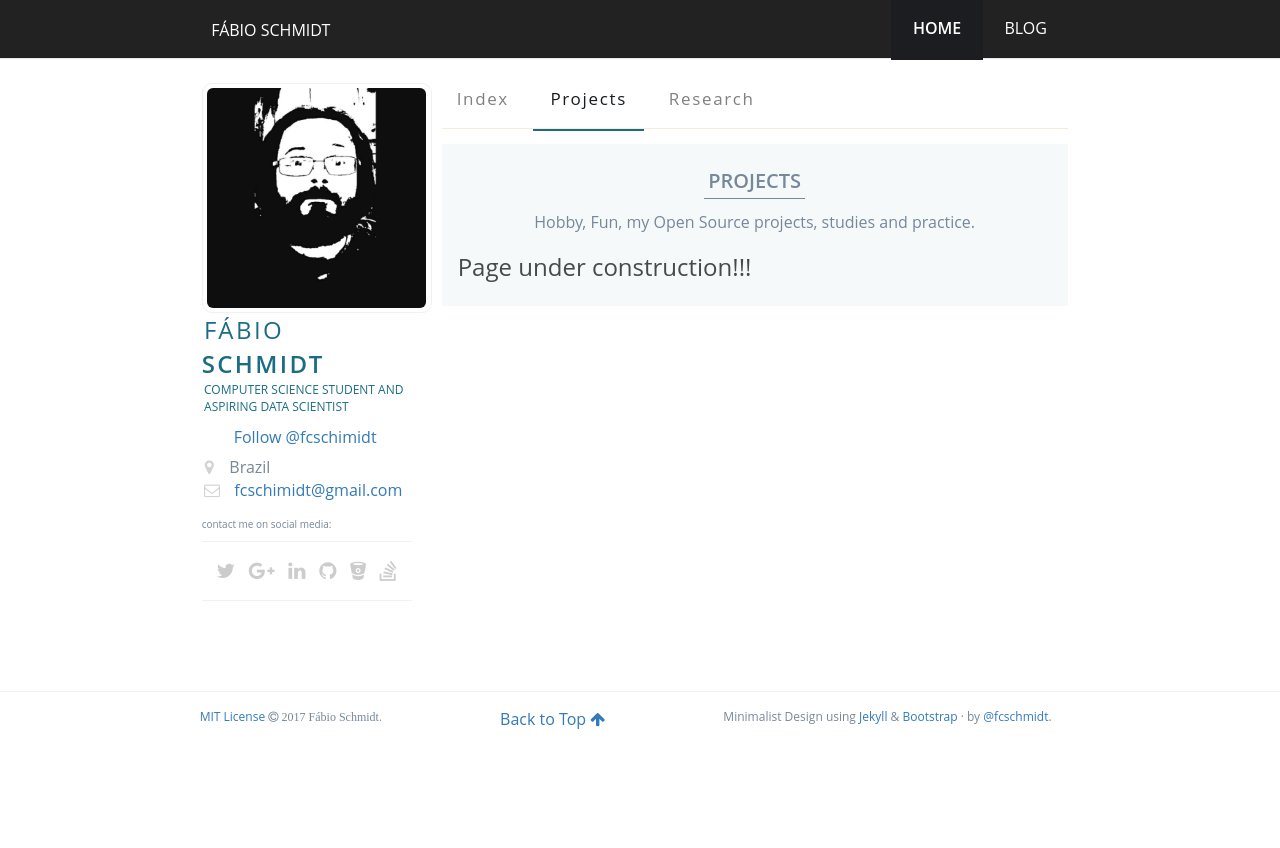
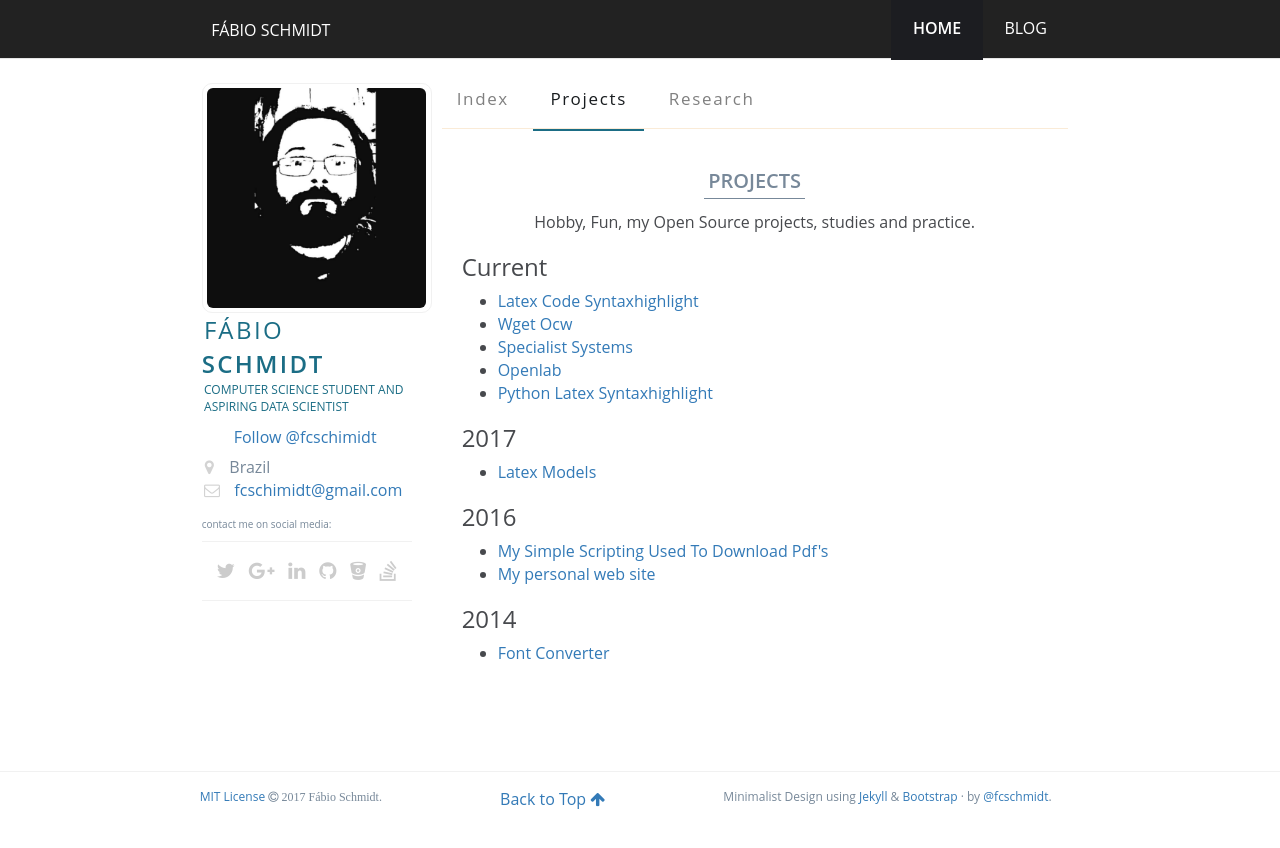
Before and after one commit to fcschmidt/fcschmidt.github.io, a Jekyll site: the page built from pages/projects.html, in a window 1280 px wide. Shown: the top 848 px of the page. Built offline with Jekyll 4.4.1, drawn with Linux system fonts in a browser that asks for light colours; nearby versions of some CDN libraries; comment, search, counter and statistics services are not loaded.

Commit message:
Add projects list and Update page projects

```diff
--- a/_data/projects.yml
+++ b/_data/projects.yml
@@ -18,3 +18,57 @@
   bitbucket_id:
   site: https://fcschmidt.com
   year: 2016
+
+- name: Latex models
+  description:
+  github_id: latex-models
+  bitbucket_id:
+  site:
+  year: 2017
+
+
+#=======================================
+#   Current
+#=======================================
+
+#- name:
+#  description:
+#  github_id:
+#  bitbucket_id:
+#  site:
+#  year: current
+
+- name: latex code syntaxhighlight
+  description:
+  github_id: latex-code-syntaxhighlight
+  bitbucket_id:
+  site:
+  year: current
+
+- name: wget ocw
+  description:
+  github_id: wget_ocw
+  bitbucket_id:
+  site:
+  year: current
+
+- name: specialist systems
+  description:
+  github_id: specialist-systems
+  bitbucket_id:
+  site:
+  year: current
+
+- name: openlab
+  description:
+  github_id: openlab
+  bitbucket_id:
+  site:
+  year: current
+
+- name: python latex syntaxhighlight
+  description:
+  github_id: python-latex-syntaxhighlight
+  bitbucket_id:
+  site:
+  year: current
--- a/pages/projects.html
+++ b/pages/projects.html
@@ -7,35 +7,50 @@ permalink: /projects/
 ---
 
 
-<section id="projects" class="wrapper style3">
+<section id="projects" class="wrapper default">
     <div class="wrapper__inner">
         <header>
             <h4 class="heading">
                 <span>{{ page.title }}</span>
             </h4>
             <p class="page__desc">{{ page.description }}</p>
-            <h3>Page under construction!!!</h3>
+            <!--<h3>Page under construction!!!</h3>-->
         </header>
     </div>
-    <!-- <article class="project">
+    <article class="project">
         <ul>
             {% assign proj = site.data.projects | group_by: 'year' %}
             {% for year in proj reversed %}
-                <h3 class="year">{{ year.name }}</h3>
+                <h3 class="year text-capitalize">{{ year.name }}</h3>
+                {% if year.name contains "current" %}
+                {% for i in year.items %}
+                <!--<li class="text-capitalize">{{ i.name }}</li>-->
+                <li>
+                    {% if i.github_id %}
+                    <a class="text-capitalize" href="https://github.com/{{ site.author.github }}/{{ i.github_id }}" target="_blank">{{ i.name }}</a>
+                    {% endif %}
+                    {% if i.bitbucket_id %}
+                    <a class="text-capitalize" href="https://bitbucket.org/{{ site.author.bitbucket }}/{{ i.bitbucket_id }}" target="_blank">{{ i.name }}</a>
+                    {% endif %}
+                    {% if i.site %}
+                    <a href="{{ i.site }}" target="_blank">{{ i.name }}</a>
+                    {% endif %}
+                </li>
+                {% endfor %}{% else %}
                 {% for p in year.items %}
                 <li>
                     {% if p.github_id %}
-                    <a href="https://github.com/{{ site.author.github }}/{{ p.github_id }}" target="_blank">{{ p.name }}</a>
+                    <a class="text-capitalize" href="https://github.com/{{ site.author.github }}/{{ p.github_id }}" target="_blank">{{ p.name }}</a>
                     {% endif %}
                     {% if p.bitbucket_id %}
-                    <a href="https://bitbucket.org/{{ site.author.bitbucket }}/{{ p.bitbucket_id }}" target="_blank">{{ p.name }}</a>
+                    <a class="text-capitalize" href="https://bitbucket.org/{{ site.author.bitbucket }}/{{ p.bitbucket_id }}" target="_blank">{{ p.name }}</a>
                     {% endif %}
                     {% if p.site %}
                     <a href="{{ p.site }}" target="_blank">{{ p.name }}</a>
                     {% endif %}
                 </li>
-                {% endfor %}
+                {% endfor %}{% endif %}
             {% endfor %}
         </ul>
-    </article> -->
+    </article>
 </section>
```
